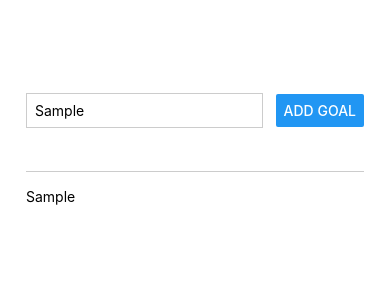
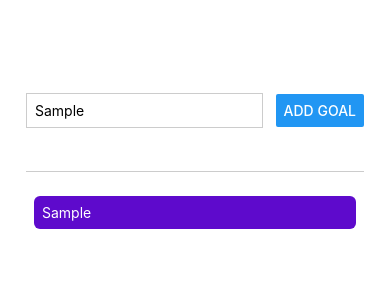
Before and after one commit to MauroHerreraJ/Meals, a React Native app: screen / in a window 390 px wide. Both pictures are taken after typing "Sample" into the empty fields and a click on the button "ADD GOAL". Shown: the top 300 px of the page. Built offline with nearby package versions, Linux system fonts and the light colour scheme.

Commit message:
FlatList

```diff
--- a/App.js
+++ b/App.js
@@ -1,6 +1,6 @@
 import { StatusBar } from 'expo-status-bar';
 import { useState } from 'react';
-import { Button, StyleSheet, Text, View, TextInput } from 'react-native';
+import { Button, StyleSheet, Text, View, TextInput, ScrollView, FlatList } from 'react-native';
 
 export default function App() {
 
@@ -13,18 +13,28 @@ export default function App() {
 
 
   function addGoalHandler() {
-    setCourseGoals((currentCourseGoals) =>[...currentCourseGoals,enteredgoalText]);
+    setCourseGoals((currentCourseGoals) =>[...currentCourseGoals,{text: enteredgoalText, key: Math.random().toString() }]);
   }
 
   return (
     <View style={styles.appContainer} >
+
       <View style={styles.inputContainer}>
         <TextInput style={styles.textImput} placeholder='Your course goal!' onChangeText={goalInputHandler}  />
         <Button title='Add Goal' onPress={addGoalHandler}/>
       </View>
 
-      <View style={styles.goalsContainer}>
-        {courseGoals.map((goal)=><Text key={(goal)}>{goal}</Text>)}
+       <View style={styles.goalsContainer}>
+      <FlatList data={courseGoals} renderItem={itemData=>{
+
+        return  <View style={styles.goalItem}>
+        <Text style={styles.goalText}>{itemData.item.text}</Text>
+        </View>;
+      }}/>
+
+
+
+
       </View>
 
     </View>
@@ -61,6 +71,17 @@ const styles = StyleSheet.create({
   },
   goalsContainer:{
     flex:5
+  },
+
+  goalItem:{
+    margin:8,
+    padding:8,
+    borderRadius:6,
+    backgroundColor: "#5e0acc",
+
+  },
+  goalText:{
+    color:"white"
   }
 
 });
```
